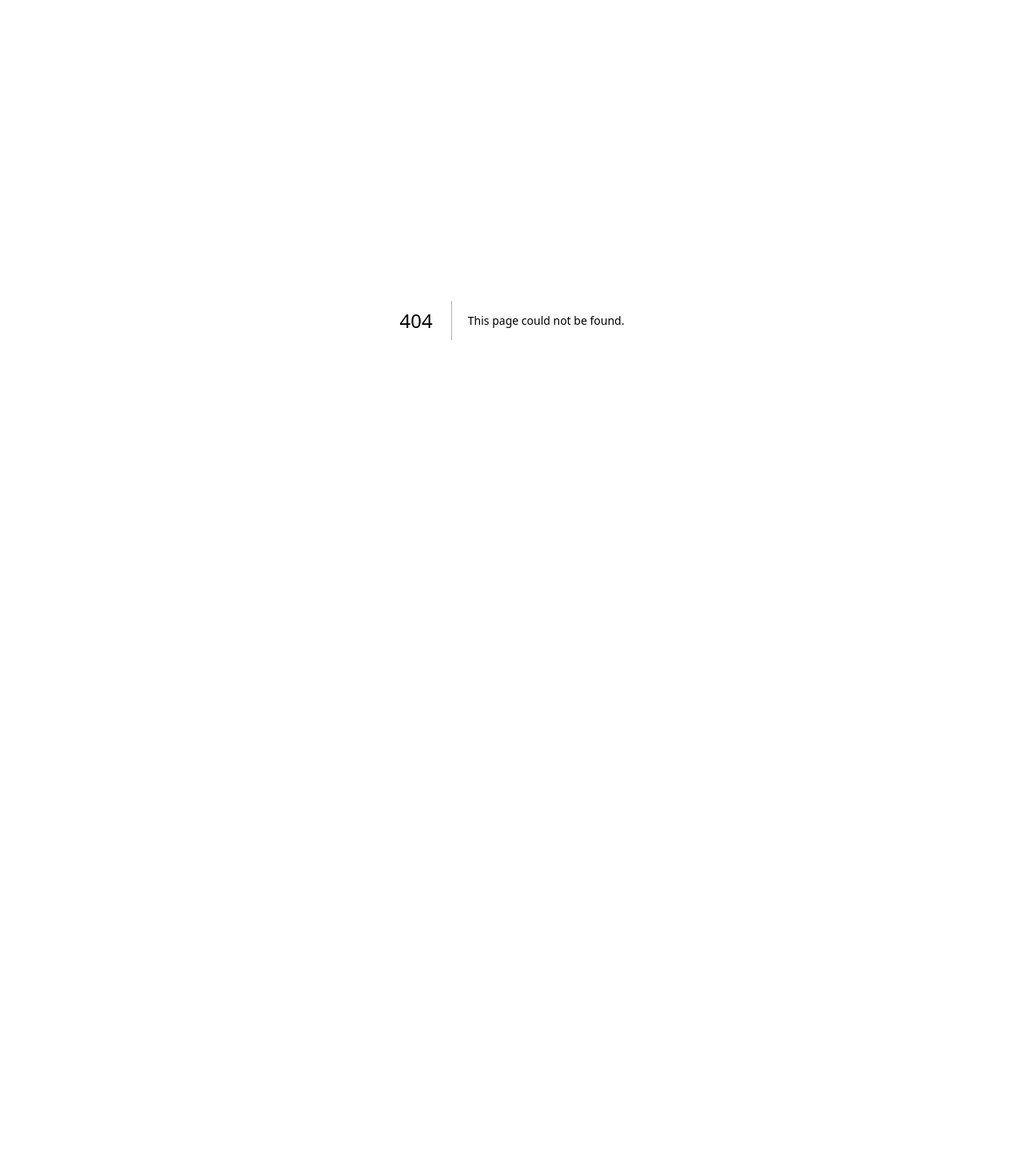
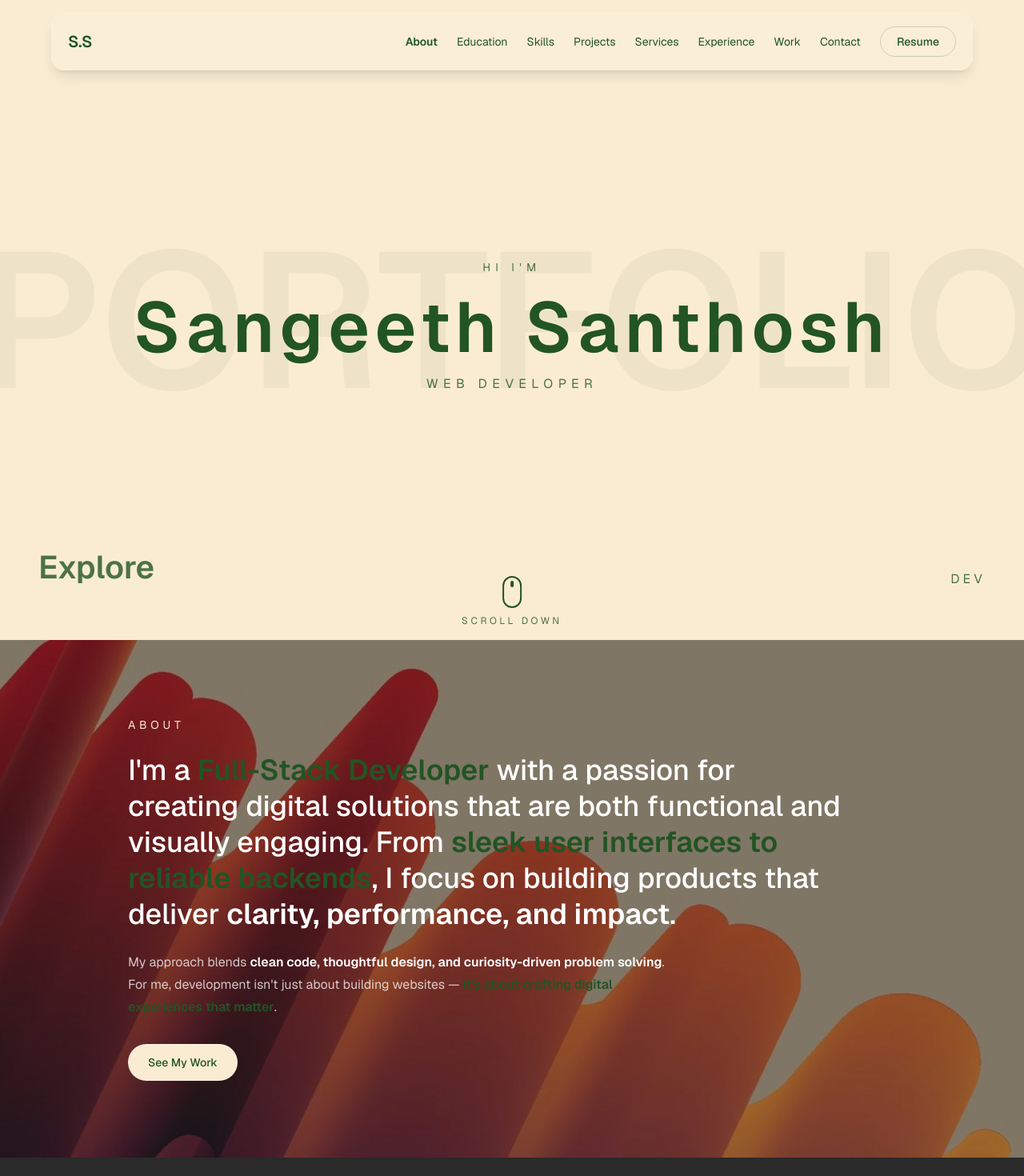
Before and after one commit to sangeethsanthosh-git/PORTFOLIO, a Next.js app: page /sangeethsanthosh-git.io/ in a window 1280 px wide. Before the commit this address had no page. Shown: the top 1470 px of the page at 80% size. Before the commit the page ends 800 px from the top, so only its background shows below. Built offline with nearby package versions, Linux system fonts and the light colour scheme.

Commit message:
config: switch pages deploy to renamed repo

```diff
--- a/next.config.ts
+++ b/next.config.ts
@@ -2,6 +2,7 @@ import type { NextConfig } from "next";
 
 const nextConfig: NextConfig = {
   output: "export",
+  basePath: "/sangeethsanthosh-git.io",
   images: {
     unoptimized: true,
   },
--- a/src/app/layout.tsx
+++ b/src/app/layout.tsx
@@ -23,16 +23,21 @@ export const metadata: Metadata = {
     "frontend developer",
     "freelancer",
   ],
-  authors: [{ name: "Sangeeth Santhosh", url: "https://sangeethsanthosh-git.github.io" }],
+  authors: [
+    {
+      name: "Sangeeth Santhosh",
+      url: "https://sangeethsanthosh-git.github.io/sangeethsanthosh-git.io",
+    },
+  ],
   openGraph: {
     title: "Sangeeth Santhosh | Developer & Designer",
     description:
       "Explore projects, services, and experience from Sangeeth Santhosh across frontend, backend, and UI-focused work.",
-    url: "https://sangeethsanthosh-git.github.io",
-    siteName: "sangeethsanthosh-git.github.io",
+    url: "https://sangeethsanthosh-git.github.io/sangeethsanthosh-git.io",
+    siteName: "sangeethsanthosh-git.io",
     images: [
       {
-        url: "/images/about.jpg",
+        url: "https://sangeethsanthosh-git.github.io/sangeethsanthosh-git.io/images/about.jpg",
         width: 1200,
         height: 630,
         alt: "Sangeeth Santhosh Portfolio",
@@ -46,9 +51,9 @@ export const metadata: Metadata = {
     title: "Sangeeth Santhosh | Web Developer & Designer",
     description: "Portfolio website of Sangeeth Santhosh showcasing development and design work.",
     creator: "@sangeeth_saa",
-    images: ["/images/about.jpg"],
+    images: ["https://sangeethsanthosh-git.github.io/sangeethsanthosh-git.io/images/about.jpg"],
   },
-  metadataBase: new URL("https://sangeethsanthosh-git.github.io"),
+  metadataBase: new URL("https://sangeethsanthosh-git.github.io/sangeethsanthosh-git.io"),
 };
 
 export default function RootLayout({
--- a/src/components/Navbar.tsx
+++ b/src/components/Navbar.tsx
@@ -75,13 +75,13 @@ export default function Navbar() {
           </Link>
         ))}
 
-        <a
+        <Link
           href="/pdf/Sangeeth_Santhosh_Resume.pdf"
           download
           className="rounded-full border border-[#225424]/20 px-4 py-2 font-medium text-[#225424] transition-transform duration-200 hover:scale-[1.02] xl:px-5"
         >
           Resume
-        </a>
+        </Link>
       </nav>
 
       <button
@@ -119,14 +119,14 @@ export default function Navbar() {
               ))}
             </div>
 
-            <a
+            <Link
               href="/pdf/Sangeeth_Santhosh_Resume.pdf"
               download
               onClick={() => setMenuOpen(false)}
               className="mt-4 block rounded-full border border-[#225424]/20 px-4 py-3 text-center font-medium transition-transform duration-200 hover:scale-[1.02]"
             >
               Resume
-            </a>
+            </Link>
           </div>
         </>
       ) : null}
```
